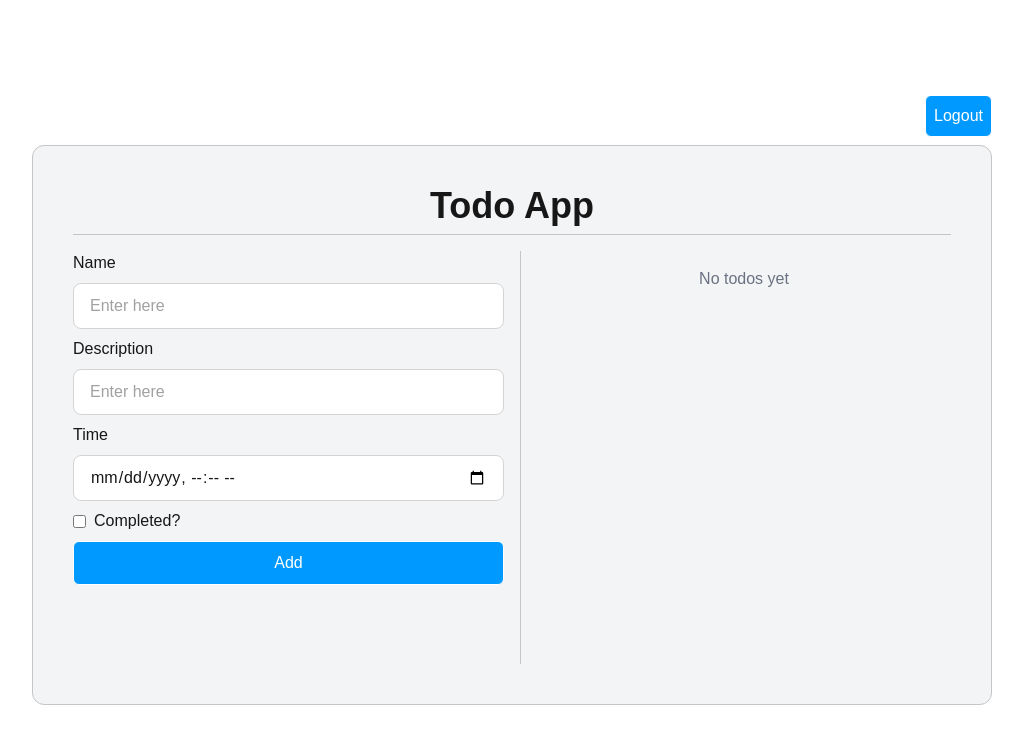
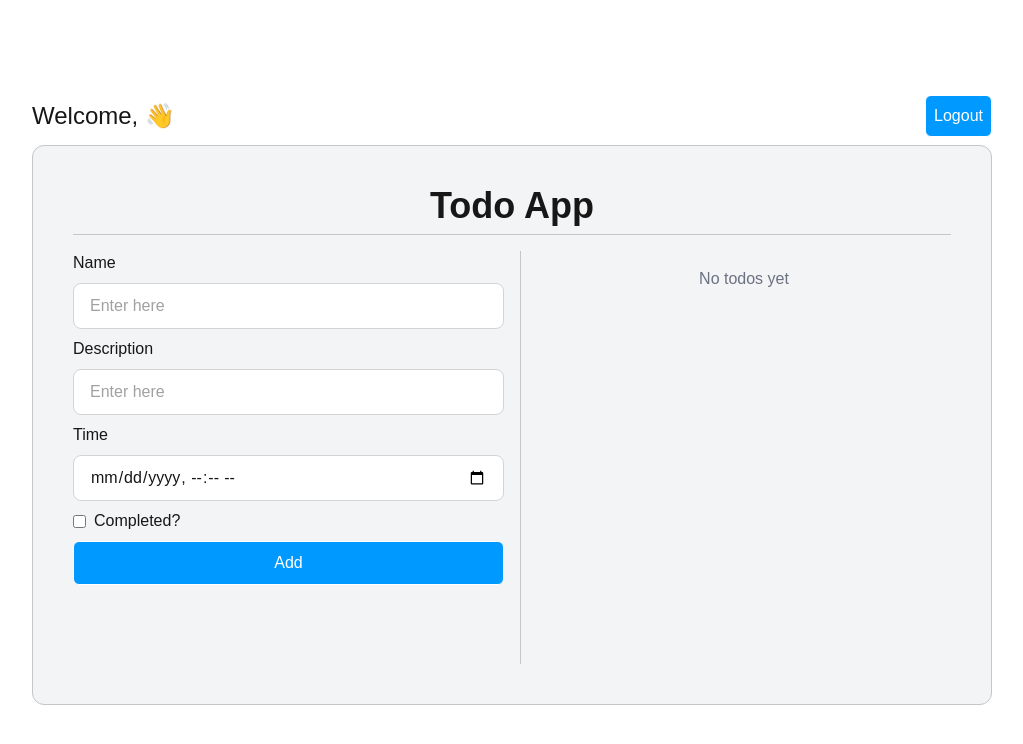
Before and after one commit to Saurabh291099/fullstack-todo, a Next.js app in the folder frontend/: page /todo in a window 1280 px wide. Shown: the top 744 px of the page, without its empty margins (128-1151 px from the left). Built offline with nearby package versions, Linux system fonts and the light colour scheme.

Commit message:
update name and userID

```diff
--- a/frontend/app/signup/page.tsx
+++ b/frontend/app/signup/page.tsx
@@ -33,6 +33,7 @@ const SignUpPage = () => {
       await handleSignUp(data);
       form.reset();
       router.push("/login");
+      console.log("signupData", data)
     } catch (err) {
       console.error("Signup failed", err);
     }
--- a/frontend/app/todo/page.tsx
+++ b/frontend/app/todo/page.tsx
@@ -11,8 +11,16 @@ import {
 import { useForm, SubmitHandler } from "react-hook-form";
 import Button from "../components/Button";
 import axios from "axios";
+import {jwtDecode} from "jwt-decode";
+import { useRouter } from "next/navigation";
 
-import { useRouter } from "next/navigation";
+interface JwtPayload {
+  sub: string;
+  email: string;
+  name: string;
+  iat: number;
+  exp: number;
+}
 
 const TODOS_PER_PAGE = 4;
 
@@ -30,7 +38,15 @@ const TodoPage = () => {
   } = useForm<TodoFormData>();
 
   const router = useRouter();
+  const [userName, setUserName] = useState("");
 
+  useEffect(() => {
+    const token = localStorage.getItem("token"); // 👈 get token from login
+    if (token) {
+      const decoded: JwtPayload = jwtDecode(token);
+      setUserName(decoded.name); // 👈 extract name
+    }
+  }, []);
 
   // fetching API here
   useEffect(() => {
@@ -141,7 +157,6 @@ const TodoPage = () => {
 
   if (loading) return <p>Loading todos...</p>;
 
-
   const handleLogOut = async () => {
     try {
       const userId = localStorage.getItem("userId");
@@ -174,7 +189,9 @@ const TodoPage = () => {
 
   return (
     <div className="w-full h-[100vh] bg-white grid place-content-center place-items-center">
-      <div className="flex justify-end w-full pb-2">
+      <div className="flex justify-between items-center w-full pb-2">
+
+        <h1 className="capitalize text-2xl">Welcome, {userName} 👋</h1>
         <Button
           type="button"
           label="Logout"
--- a/frontend/lib/login-api.ts
+++ b/frontend/lib/login-api.ts
@@ -2,6 +2,7 @@
 export type LoginFormInputs = {
   email: string;
   password: string;
+  name: string;
 };
 
 
--- /dev/null
+++ b/package.json
@@ -0,0 +1,5 @@
+{
+  "dependencies": {
+    "jwt-decode": "^4.0.0"
+  }
+}
```
Also changed, not shown: 2 other files (tests, documents, lock files or other folders).
